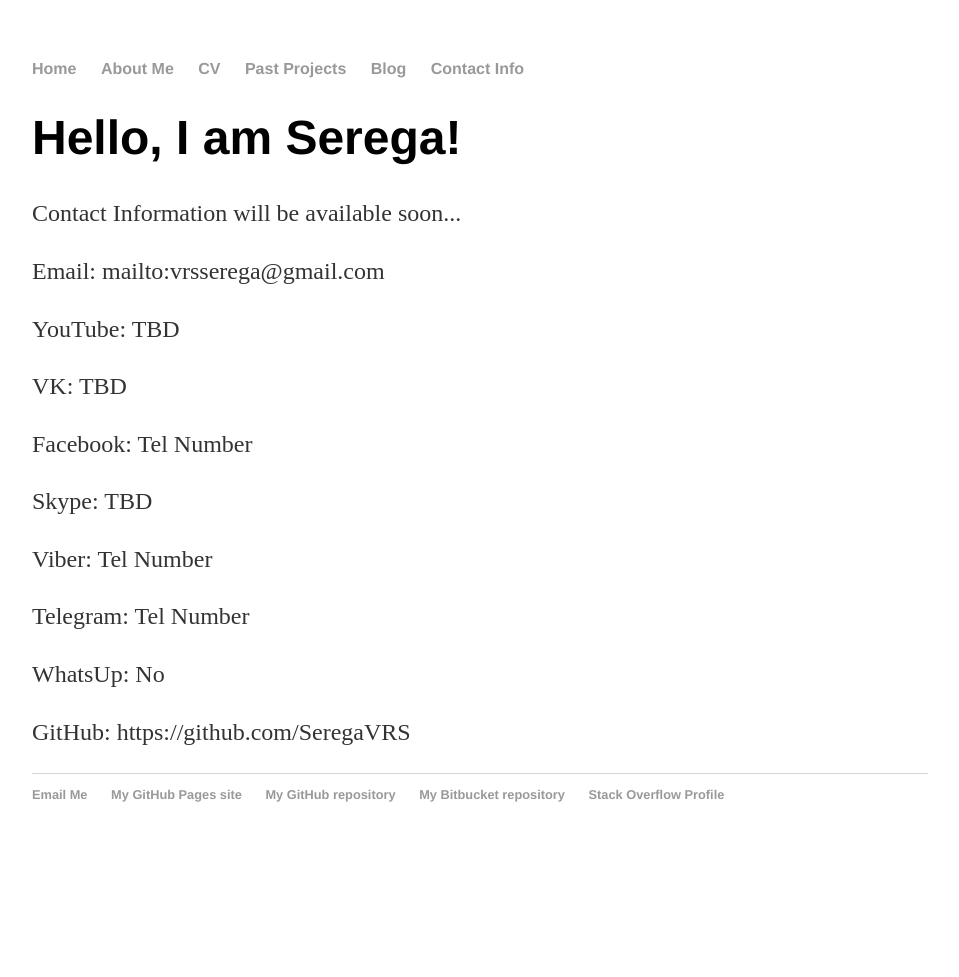
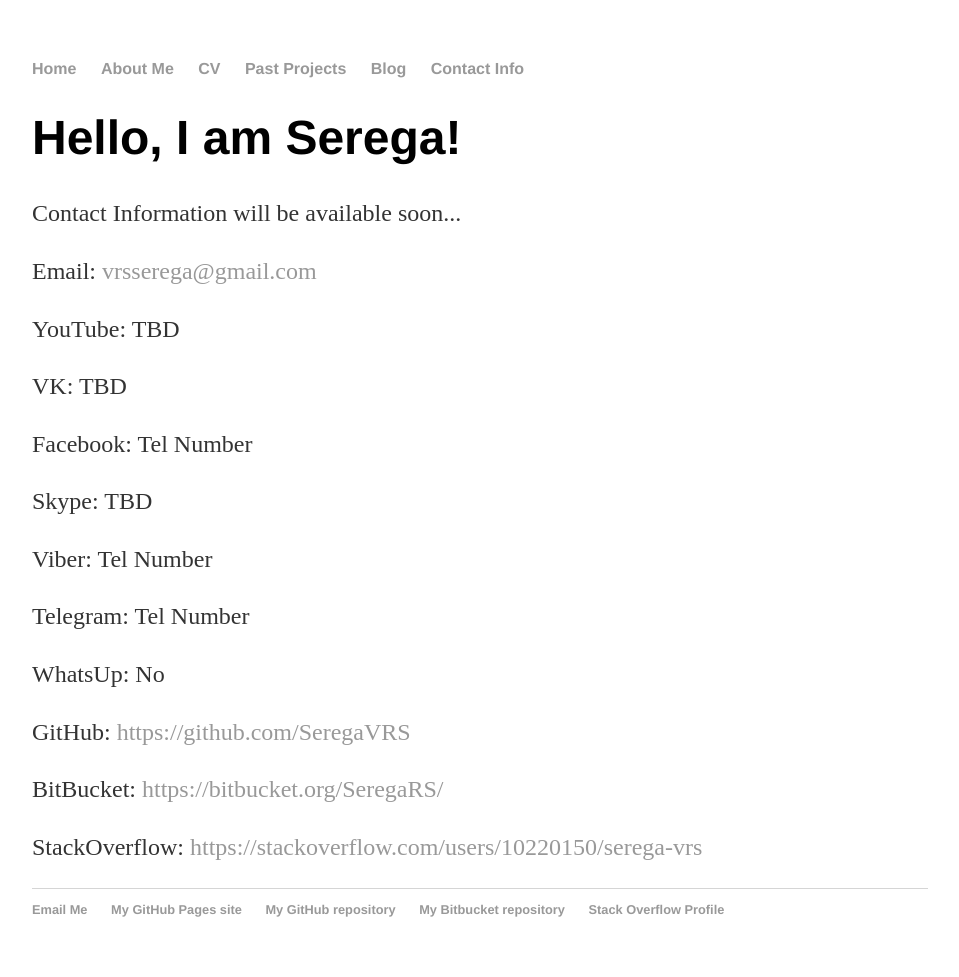
Before and after one commit to SeregaVRS/SeregaVRS.github.io, a Jekyll site: the page built from contactinfo/index.html, in a window 1280 px wide. Shown: the whole page, without its empty margins (160-1119 px from the left). Built offline with Jekyll 4.4.1, drawn with Linux system fonts in a browser that asks for light colours; before the commit the page ends 900 px from its top, so only the background shows below that.

Commit message:
added info

```diff
--- a/contactinfo/index.html
+++ b/contactinfo/index.html
@@ -3,9 +3,9 @@ layout: default
 title: ! Contact Info will be here !
 ---
 <div class="blurb">
-	<h1>Hello, I am Serega!</h1>
-	<p>Contact Information will be available soon...</p>
-  <p>Email: mailto:vrsserega@gmail.com</p>
+  <h1>Hello, I am Serega!</h1>
+  <p>Contact Information will be available soon...</p>
+  <p>Email: <a href="mailto:vrsserega@gmail.com">vrsserega@gmail.com</a></p>
   <p>YouTube: TBD</p>
   <p>VK: TBD</p>
   <p>Facebook: Tel Number</p>
@@ -13,6 +13,8 @@ title: ! Contact Info will be here !
   <p>Viber: Tel Number</p>
   <p>Telegram: Tel Number</p>
   <p>WhatsUp: No</p>
-  <p>GitHub: https://github.com/SeregaVRS</p>
+  <p>GitHub: <a href="https://github.com/SeregaVRS">https://github.com/SeregaVRS</a></p>
+  <p>BitBucket: <a href="https://bitbucket.org/SeregaRS/">https://bitbucket.org/SeregaRS/</a></p>
+  <p>StackOverflow: <a href="https://stackoverflow.com/users/10220150/serega-vrs">https://stackoverflow.com/users/10220150/serega-vrs</a></p>
 </div>
 <!-- /.blurb -->
```
